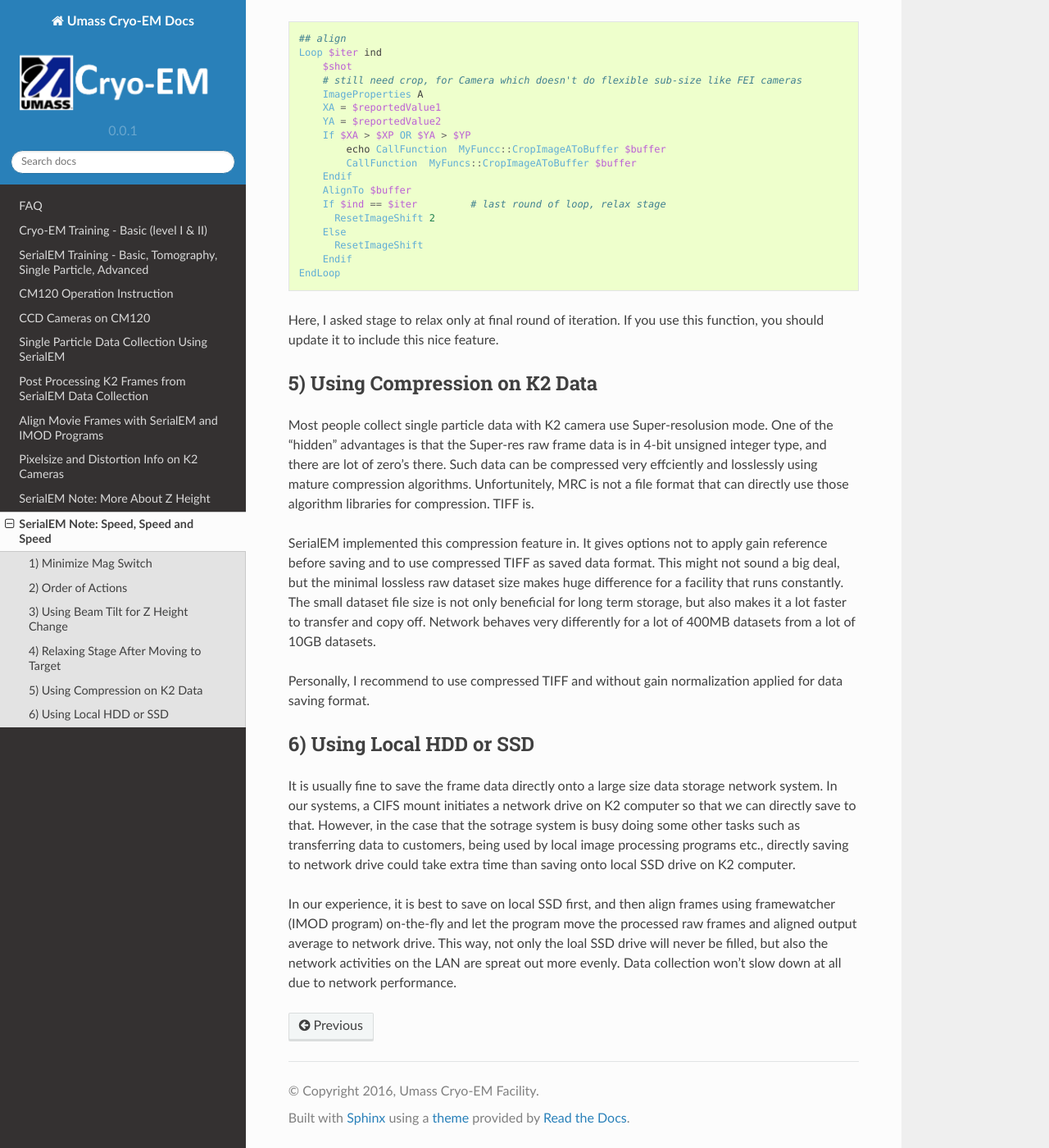
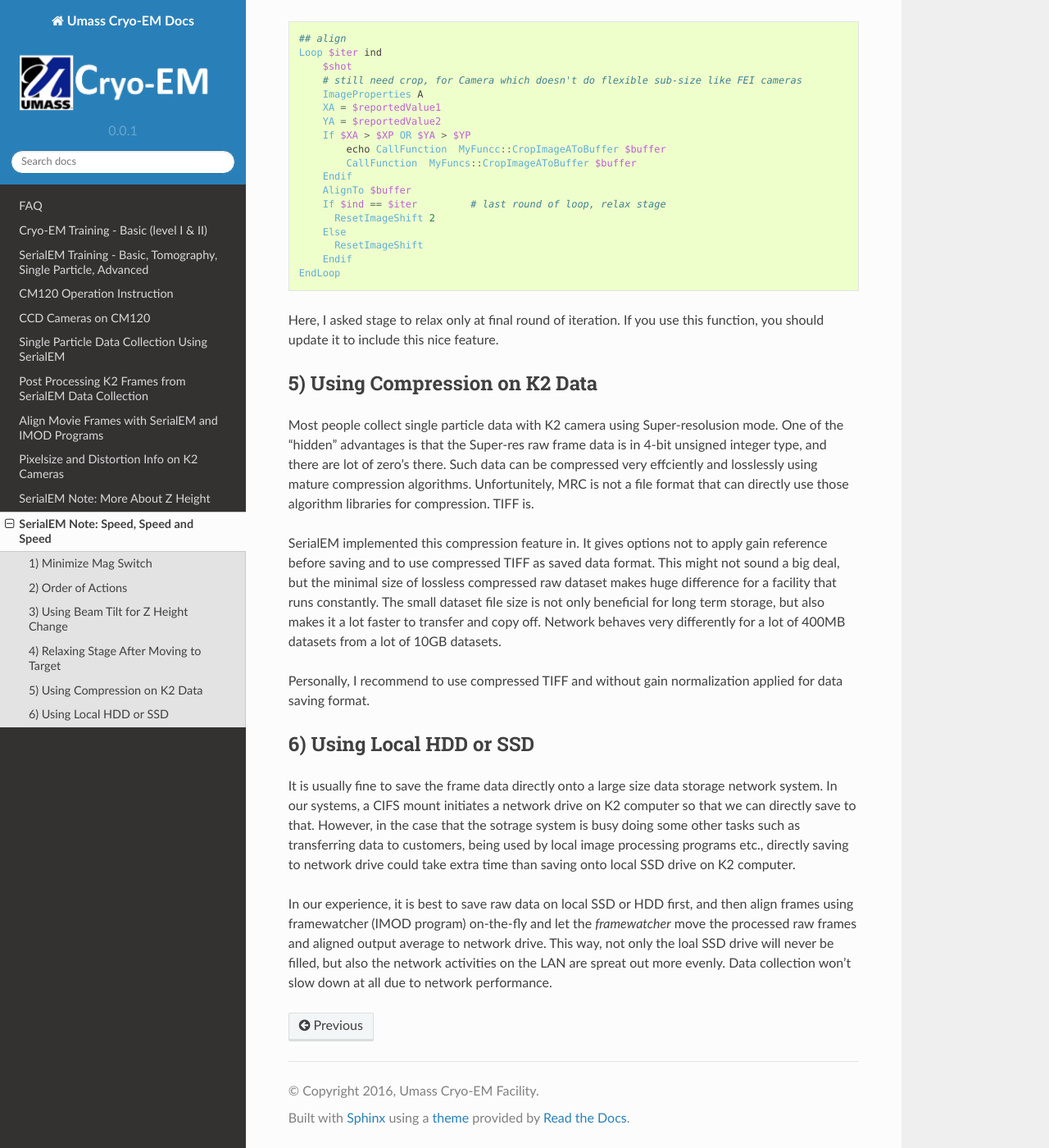
Before and after one commit to xuchen66/sphinx-emdocs, a Sphinx documentation site: the page built from source/serialEM-note-speed-speed-speed.rst, in a window 1280 px wide and 1400 px high, scrolled down 3194 px. Shown: the whole window at 82% size. Built offline with Sphinx 7.4.7 and the Read the Docs theme 2.0.0, drawn with Linux system fonts in a browser that asks for light colours; pages that are not in the unit, such as notebooks, are missing from menus.

Commit message:
Update serialEM-note-speed-speed-speed.rst

```diff
--- a/source/serialEM-note-speed-speed-speed.rst
+++ b/source/serialEM-note-speed-speed-speed.rst
@@ -147,9 +147,9 @@
 5) Using Compression on K2 Data
 -------------------------------
 
-Most people collect single particle data with K2 camera use Super-resolusion mode. One of the "hidden" advantages is that the Super-res raw frame data is in 4-bit unsigned integer type, and there are lot of zero's there. Such data can be compressed very effciently and losslessly using mature compression algorithms. Unfortunitely, MRC is not a file format that can directly use those algorithm libraries for compression. TIFF is.
+Most people collect single particle data with K2 camera using Super-resolusion mode. One of the "hidden" advantages is that the Super-res raw frame data is in 4-bit unsigned integer type, and there are lot of zero's there. Such data can be compressed very effciently and losslessly using mature compression algorithms. Unfortunitely, MRC is not a file format that can directly use those algorithm libraries for compression. TIFF is.
 
-SerialEM implemented this compression feature in. It gives options not to apply gain reference before saving and to use compressed TIFF as saved data format. This might not sound a big deal, but the minimal lossless raw dataset size makes huge difference for a facility that runs constantly. The small dataset file size is not only beneficial for long term storage, but also makes it a lot faster to transfer and copy off. Network behaves very differently for a lot of 400MB datasets from a lot of 10GB datasets.
+SerialEM implemented this compression feature in. It gives options not to apply gain reference before saving and to use compressed TIFF as saved data format. This might not sound a big deal, but the minimal size of lossless compressed raw dataset makes huge difference for a facility that runs constantly. The small dataset file size is not only beneficial for long term storage, but also makes it a lot faster to transfer and copy off. Network behaves very differently for a lot of 400MB datasets from a lot of 10GB datasets.
 
 Personally, I recommend to use compressed TIFF and without gain normalization applied for data saving format.
 
@@ -160,4 +160,4 @@
 
 It is usually fine to save the frame data directly onto a large size data storage network system. In our systems, a CIFS mount initiates a network drive on K2 computer so that we can directly save to that. However, in the case that the sotrage system is busy doing some other tasks such as transferring data to customers, being used by local image processing programs etc., directly saving to network drive could take extra time than saving onto local SSD drive on K2 computer.
 
-In our experience, it is best to save on local SSD first, and then align frames using framewatcher (IMOD program) on-the-fly and let the program move the processed raw frames and aligned output average to network drive. This way, not only the loal SSD drive will never be filled, but also the network activities on the LAN are spreat out more evenly. Data collection won't slow down at all due to network performance.
+In our experience, it is best to save raw data on local SSD or HDD first, and then align frames using framewatcher (IMOD program) on-the-fly and let the *framewatcher* move the processed raw frames and aligned output average to network drive. This way, not only the loal SSD drive will never be filled, but also the network activities on the LAN are spreat out more evenly. Data collection won't slow down at all due to network performance.
```
